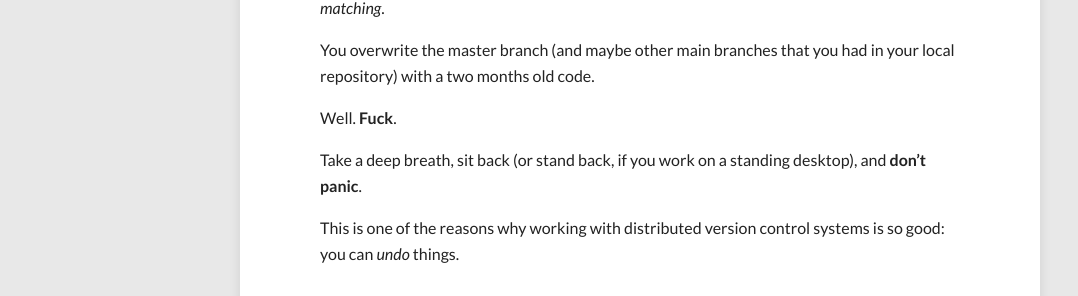
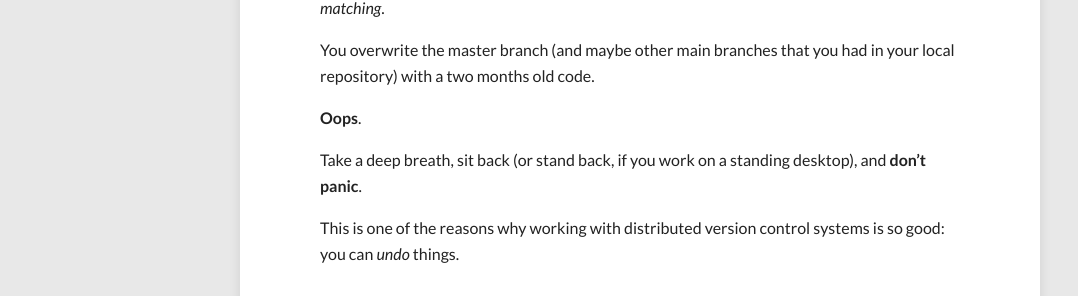
Before and after one commit to pmatias/pmatias.github.io, a Jekyll site: the page built from _posts/2015-01-10-yes-you-can-revert-a-git-push-force.md, in a window 1280 px wide and 900 px high, scrolled down 979 px. Shown: the part 152-448 px from the top of the window, without its empty margins (0-1078 px from the left). Built offline with Jekyll 4.4.1, drawn with Linux system fonts in a browser that asks for light colours; nearby versions of some CDN libraries; comment, search, counter and statistics services are not loaded.

Commit message:
Swearing off

```diff
--- a/_posts/2015-01-10-yes-you-can-revert-a-git-push-force.md
+++ b/_posts/2015-01-10-yes-you-can-revert-a-git-push-force.md
@@ -33,7 +33,7 @@ You git push --force your branch, and your push.default behaviour is not set, so
 
 You overwrite the master branch (and maybe other main branches that you had in your local repository) with a two months old code.
 
-Well. **Fuck**.
+**Oops**.
 
 Take a deep breath, sit back (or stand back, if you work on a standing desktop), and **don't panic**.
 
```
